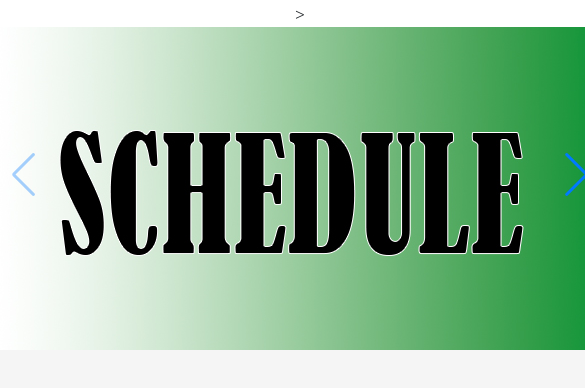
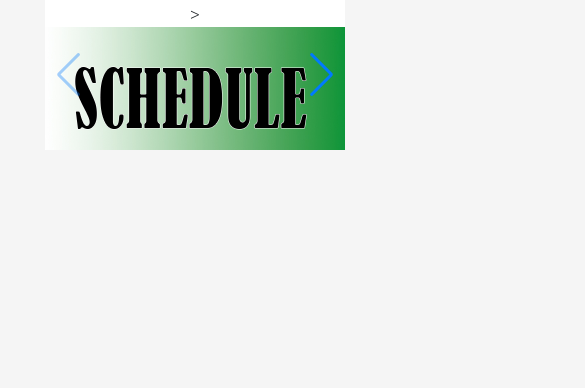
Before and after one commit to Flxke15/p-waste-server, a React (Create React App) app in the folder client/: page /Information in a window 390 px wide. Shown: the top 388 px of the page, 585 px wide, since content can reach past the window. Built offline with nearby package versions, Linux system fonts and the light colour scheme.

Commit message:
responsive history and information OK

```diff
--- a/client/package.json
+++ b/client/package.json
@@ -5,6 +5,9 @@
   "dependencies": {
     "@canvasjs/charts": "^3.7.8",
     "@canvasjs/react-charts": "^1.0.0",
+    "@emotion/react": "^11.11.1",
+    "@emotion/styled": "^11.11.0",
+    "@mui/material": "^5.13.5",
     "@testing-library/jest-dom": "^5.16.5",
     "@testing-library/react": "^13.4.0",
     "@testing-library/user-event": "^13.5.0",
--- a/client/src/Pages/pages.css
+++ b/client/src/Pages/pages.css
@@ -24,22 +24,21 @@ body{
     padding: 20px;
 }
 
-/*a{*/
-/*    font-family: 'Inconsolata', monospace;*/
-/*}*/
-
-/*label{*/
-/*    font-family: 'Inconsolata', monospace;*/
-/*    font-size: 25px;*/
-/*}*/
-
-/*input{*/
-/*    font-family: 'Inconsolata', monospace;*/
-/*    font-size: 20px;*/
-/*}*/
 
 /*adminCss*/
 .admin-point{
     /*font-family: 'Inconsolata', monospace;*/
     font-family: 'Kanit', sans-serif;
 }
+
+.mySwiper{
+    width: 600px;
+    height: 350px;
+}
+
+@media screen and (max-width: 767px){
+    .mySwiper{
+        width: 300px;
+        height: 150px;
+    }
+}
--- /dev/null
+++ b/client/src/component/Guest/History-Guest.css
@@ -0,0 +1,5 @@
+@media screen and (max-width: 992px){
+    .num{
+        display: none;
+    }
+}
--- a/client/src/component/Guest/History-Guest.js
+++ b/client/src/component/Guest/History-Guest.js
@@ -1,6 +1,7 @@
 import React, {useEffect, useState} from "react";
 import axios from "axios";
-import Swal from "sweetalert2";
+import {Pagination} from "@mui/material";
+import './History-Guest.css'
 
 function HistoryGuest(){
     const [historylist,setHistoryList] = useState([]);
@@ -43,7 +44,7 @@ function HistoryGuest(){
     }
 
     return(
-        <div>
+        <div className='App container'>
             <table className='table'>
                 <thead>
                 <tr>
@@ -70,19 +71,20 @@ function HistoryGuest(){
             <nav>
                 <ul className='pagination'>
                     <li className='page-item'>
-                        <a href='#' className='page-link' onClick={prePage}>Prev</a>
+                        <a className='page-link' onClick={prePage}>Prev</a>
                     </li>
                     {
                         numbers.map((n,i)=>(
                             <li className={`page-item ${currentPage === n ? `active` : ``}`} key={i}>
-                                <a href='#' className='page-link' onClick={()=>changeCPage(n)} >{n}</a>
+                                <a className='page-link num' onClick={()=>changeCPage(n)} >{n}</a>
                             </li>
                         ))
                     }
                     <li className='page-item'>
-                        <a href='#' className='page-link' onClick={nextPage}>Next</a>
+                        <a className='page-link' onClick={nextPage}>Next</a>
                     </li>
                 </ul>
+
             </nav>
         </div>
     )
--- a/client/src/component/History.js
+++ b/client/src/component/History.js
@@ -70,17 +70,17 @@ function History(){
             <nav>
                 <ul className='pagination'>
                     <li className='page-item'>
-                        <a href='#' className='page-link' onClick={prePage}>Prev</a>
+                        <a className='page-link' onClick={prePage}>Prev</a>
                     </li>
                     {
                         numbers.map((n,i)=>(
                             <li className={`page-item ${currentPage === n ? `active` : ``}`} key={i}>
-                                <a href='#' className='page-link' onClick={()=>changeCPage(n)} >{n}</a>
+                                <a className='page-link' onClick={()=>changeCPage(n)} >{n}</a>
                             </li>
                         ))
                     }
                     <li className='page-item'>
-                        <a href='#' className='page-link' onClick={nextPage}>Next</a>
+                        <a className='page-link' onClick={nextPage}>Next</a>
                     </li>
                 </ul>
             </nav>
--- a/client/src/component/Information.js
+++ b/client/src/component/Information.js
@@ -11,7 +11,7 @@ function Information(){
 
     return(
         <div>
-            <Swiper navigation={true} modules={[Navigation]} className="mySwiper" style={{width:"600px",height:"350px"}}>
+            <Swiper navigation={true} modules={[Navigation]} className="mySwiper" >
                 <SwiperSlide>><img src={p1}/></SwiperSlide>
                 <SwiperSlide><img src={p2}/></SwiperSlide>
                 <SwiperSlide><img src={p3}/></SwiperSlide>
--- a/client/src/component/component.css
+++ b/client/src/component/component.css
@@ -14,6 +14,8 @@ body {
     width: 100%;
     height: 100%;
 }
+
+
 
 .swiper-slide {
     text-align: center;
```
Also changed, not shown: 1 other file (tests, documents, lock files or other folders).
